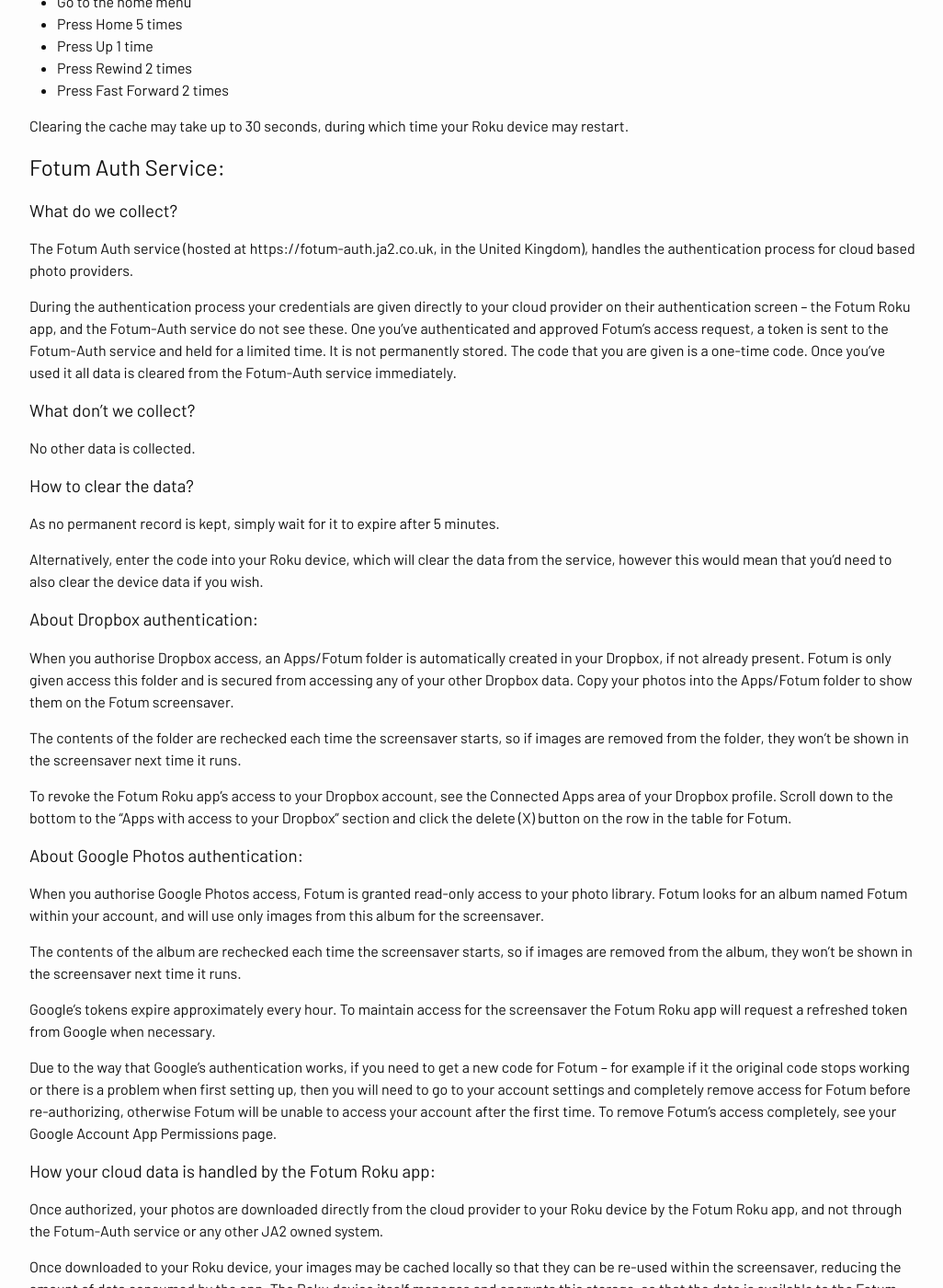
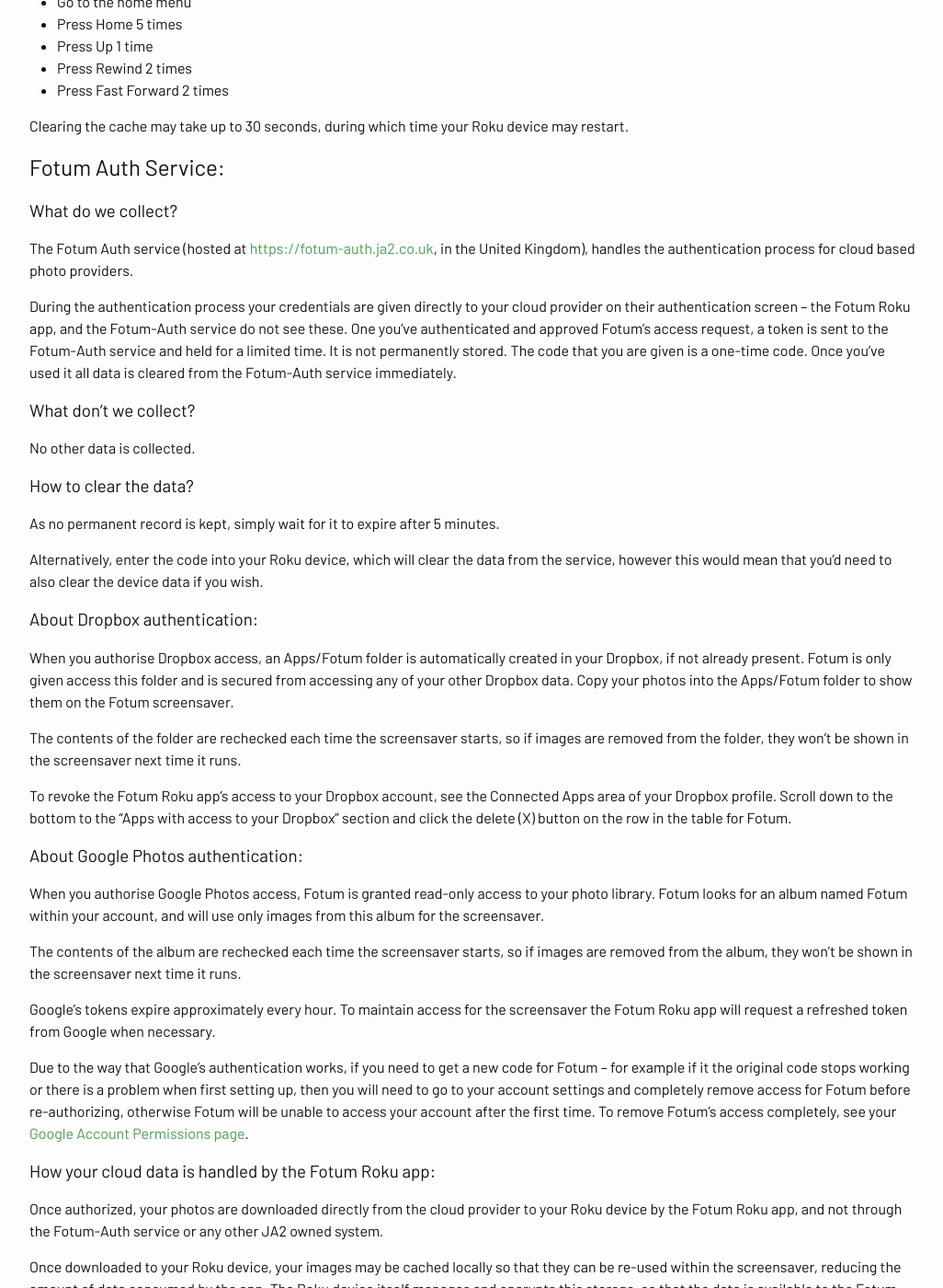
Before and after one commit to ja2/ja2.github.io, a Jekyll site: the page built from fotum/fotum-privacy.markdown, in a window 1280 px wide and 1400 px high, scrolled down 998 px. Shown: the whole window at 92% size, without its empty margins (126-1152 px from the left). Built offline with Jekyll 4.4.1, drawn with Linux system fonts in a browser that asks for light colours; some web fonts are replaced.

Commit message:
page tweaks

```diff
--- a/_includes/header.html
+++ b/_includes/header.html
@@ -37,5 +37,4 @@
       </div>
     </nav>
   {%- endif -%}
-  </div>
 </header>
--- a/fotum/fotum-privacy.markdown
+++ b/fotum/fotum-privacy.markdown
@@ -51,7 +51,7 @@
 
 ### What do we collect?
 
-The Fotum Auth service (hosted at https://fotum-auth.ja2.co.uk, in the United Kingdom), handles the authentication process for cloud based photo providers.
+The Fotum Auth service (hosted at [https://fotum-auth.ja2.co.uk](https://fotum-auth.ja2.co.uk), in the United Kingdom), handles the authentication process for cloud based photo providers.
 
 During the authentication process your credentials are given directly to your cloud provider on their authentication screen – the Fotum Roku app, and the Fotum-Auth service do not see these. One you’ve authenticated and approved Fotum’s access request, a token is sent to the Fotum-Auth service and held for a limited time. It is not permanently stored. The code that you are given is a one-time code. Once you’ve used it all data is cleared from the Fotum-Auth service immediately.
 
@@ -81,7 +81,7 @@
 
 Google’s tokens expire approximately every hour. To maintain access for the screensaver the Fotum Roku app will request a refreshed token from Google when necessary.
 
-Due to the way that Google’s authentication works, if you need to get a new code for Fotum – for example if it the original code stops working or there is a problem when first setting up, then you will need to go to your account settings and completely remove access for Fotum before re-authorizing, otherwise Fotum will be unable to access your account after the first time. To remove Fotum’s access completely, see your Google Account App Permissions page.
+Due to the way that Google’s authentication works, if you need to get a new code for Fotum – for example if it the original code stops working or there is a problem when first setting up, then you will need to go to your account settings and completely remove access for Fotum before re-authorizing, otherwise Fotum will be unable to access your account after the first time. To remove Fotum’s access completely, see your [Google Account Permissions page](https://myaccount.google.com/permissions).
 
 ### How your cloud data is handled by the Fotum Roku app:
 
--- a/fotum/fotum-troubleshooting.markdown
+++ b/fotum/fotum-troubleshooting.markdown
@@ -14,7 +14,7 @@
 
 ### There was a problem connecting to Google Photos – Error from Google was: Re-authentication of apps is not permitted:
 
-Due to the way that Google’s authentication works, if you need to get a new code for Fotum – for example if it the original code stops working or there is a problem when first setting up, then you will need to go to your account settings and completely remove access for Fotum before re-authorizing, otherwise Fotum will be unable to access your account after the first time. To remove Fotum completely, see your Google Account App Permissions page.
+Due to the way that Google’s authentication works, if you need to get a new code for Fotum – for example if it the original code stops working or there is a problem when first setting up, then you will need to go to your account settings and completely remove access for Fotum before re-authorizing, otherwise Fotum will be unable to access your account after the first time. To remove Fotum completely, see your [Google Account Permissions page](https://myaccount.google.com/permissions).
 
 ### Fotum has started to show an “error downloading” message for photos from Cloud providers:
 
```
Also changed, not shown: assets/minima-social-icons.svg. Lines whose indentation alone changed are shown as unchanged.
